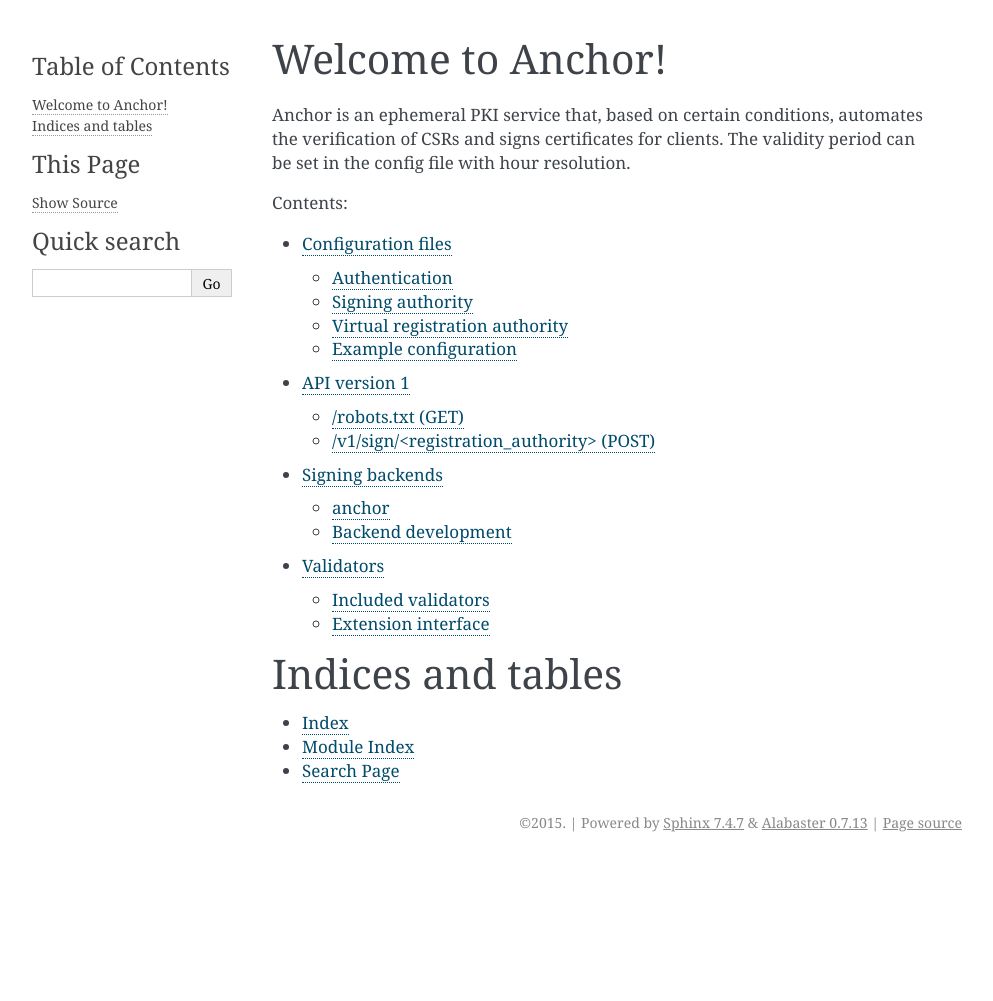
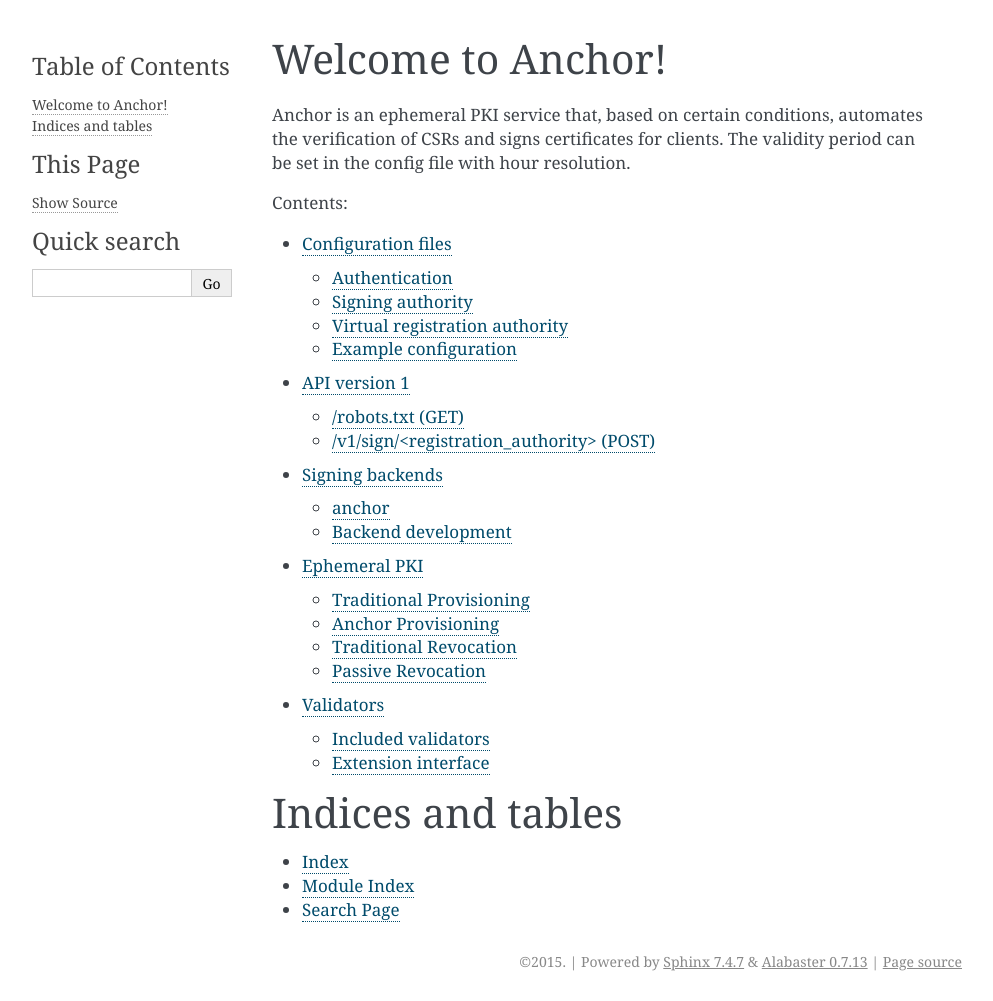
Before and after one commit to openstack-archive/anchor, a Sphinx documentation site: the page built from docs/index.rst, in a window 1280 px wide. Shown: the whole page, without its empty margins (148-1141 px from the left). Built offline with Sphinx 7.4.7, drawn with Linux system fonts in a browser that asks for light colours; before the commit the page ends 900 px from its top, so only the background shows below that; part of the change alters nothing that is shown.

```diff
--- /dev/null
+++ b/docs/ephemeralPKI.rst
@@ -0,0 +1,129 @@
+Ephemeral PKI
+=============
+
+Anchor is a Certificate and Registration Authority built to provide ephemeral
+PKI services for large scale infrastructure deployments such as OpenStack. It
+exists to solve two problems that typically affect PKI deployments but that
+often go ignored by users; securely provision certificates in live environments
+is incredibly difficult and effectively revoking bad certificates is nearly
+impossible with the cryptographic libraries that are available to handle PKI
+operations today.
+
+Traditional Provisioning
+------------------------
+One of the challenges for managing PKI in large infrastructures is ensuring
+that certificates are provisioned securely and effectively. In traditional PKI
+a certificate signing request (CSR) would be created by a user who requires a
+certificate for some service that they are managing. The user would then
+typically submit that CSR to whatever corporate PKI system is in use, likely
+Dogtag_ or Active Directory Certificate Services (ADCS_). That submission would
+then trigger a process of verification that often includes a PKI administrator
+manually inspecting that the various fields within the CSR and approving the
+issuing of a certificate. When the certificate is issued the original requestor
+needs to be notified, often by way of email - the requestor then accesses the
+CA and retrieves their newly signed certificate.
+
+.. _Dogtag: http://pki.fedoraproject.org/wiki/PKI_Main_Page
+.. _ADCS: https://technet.microsoft.com/en-us/windowsserver/dd448615.aspx
+
+This heavily manual process is fraught with opportunities for human error and
+tends to scale very poorly. This workflow may have sufficed for managing the
+certificates that an organization might want to provision at it's edge but it
+cannot cope with the massive number of certificates required for running large
+data centers.
+
+Methods for automatically issuing certificates such as SCEP and ADCS
+auto-enrollment exist to help solve this problem but often require significant
+architectural changes to use them securely. For example, SCEP requires a
+secure network to work (in most cases, if such a network already exists then
+certificates would not be necessary) so it is typically only used when
+infrastructure is provisioned - before being moved into production. ADCS
+auto-enrollment requires all of  your servers to be running on Microsoft
+Windows, which is often not the case for large scale cloud-type environments.
+
+Anchor provides an alternative mechanism for provisioning certificates that
+allows each server in a cluster to request its own certificate while
+enforcing strong issuing policies that introduce capabilities beyond those that
+can be leveraged by the manual process described above - and it can do it at
+large scale.
+
+Anchor Provisioning
+-------------------
+Anchor expects that a machine which requires a certificate will request it
+directly, rather than some user requesting it and then installing it on the
+machine. This requires the machine to somehow track existing certificates and
+request new ones when they expire. There are many ways to approach this and
+often a simple cron.d bash script will suffice. The Cathead_ and Certmonger_
+projects both exist to help with system based certificate management but only
+Cathead natively supports Anchor, however Certmonger can be modified to work
+with Anchor if required.
+
+.. _Cathead: https://github.com/stackforge/cathead
+.. _Certmonger: https://fedorahosted.org/certmonger/
+
+Anchor provides multiple ways for machines to authenticate. The currently
+supported options are LDAP, Keystone and a pre-shared Username/Password
+combination. As every machine in a data centre can potentially have it's own
+set of credentials Anchor can make very fine grained decisions regarding which
+machines should be trusted at any given time. There's more information on
+Anchor authentication in the :doc:`configuration` section.
+
+Along with fine grained access control Anchor, supports various
+:doc:`validators` that can be used by PKI administrators to set tight policy
+constraints on what is allowed within a certificate. These validators provide a
+powerful construct for programmatically verifying that a certificate meets
+policy requirements for a particular environment.
+
+Traditional Revocation
+----------------------
+Certificates can require revocation for a number of reasons, they may no longer
+be required, they may have been incorrectly issued or the private key for a
+certificate may have been compromised.
+
+There are two methods that exist for revoking certificates; Certificate
+Revocation Lists (CRL_) and the Online Certificate Status Protocol (OCSP_).
+Unfortunately neither system is particularly robust when attempting to use them
+within dynamic, large scale environments. CRLs are updated only periodically
+and have significant scale issues when used within systems that change
+certificates regularly. OCSP was created to address a number of the issues that
+hinder CRLs but unfortunately is very poorly supported in cryptographic
+libraries outside of web-browser software. Using OCSP incurs some
+infrastructure overhead because it needs to maintain a level of availability
+that normally requires it to be load balanced to ensure that a responder is
+always available, not receiving an OCSP response will cause a client to not
+trust a certificate.
+
+.. _CRL: https://www.ietf.org/rfc/rfc5280.txt
+.. _OCSP: https://tools.ietf.org/html/rfc6960
+
+To recap; CRLs do not work terribly well in large scale, dynamic environments
+where multiple certificates might be required in a machine's lifetime as it is
+repurposed. OCSP doesn't work outside of web browsers and is of little value
+as a revocation system for large scale infrastructure.
+
+Passive Revocation
+------------------
+During our testing of TLS client libraries it became obvious that OCSP was
+poorly supported and that CRLs weren't reliable enough to provide strong
+assurance that certificates would be revoked when required. We did observe that
+expired certificates were correctly handled in the most common TLS libraries.
+Anchor leverages expiry dates and issues very short lifetime certificates,
+typically certificates will be issued with an expiry date set just 12-24 hours
+into the future.
+
+Rather than attempting to actively revoke a certificate in the tradition sense,
+Anchor will refuse to re-issue a certificate to a bad machine or user. The
+assumption being that a change in policy, or modification to the authentication
+platform is all that is required to ensure that a bad actor cannot gain access
+to certificates. We refer to this process as "Passive Revocation".
+
+When using passive revocation one accepts that there is a certain window of
+compromise when a "bad" certificate may still be used within the system.
+Although this may seem like a sub-optimal way to handle revocation it actually
+results in better performance than more traditional revocation techniques. As
+discussed earlier, CRLs can be unreliable and OCSP is generally not supported
+outside of web browsers. However, even if it were, the passive revocation
+window typically employed by Anchor will be shorter than the OCSP cached
+response when using an OCSP responder. This means that in most typical
+configurations, using Anchor will result in more reliable and timely
+certificate revocation than any other mechanism available today.
--- a/docs/index.rst
+++ b/docs/index.rst
@@ -4,6 +4,8 @@ Welcome to Anchor!
 Anchor is an ephemeral PKI service that, based on certain conditions,
 automates the verification of CSRs and signs certificates for clients.
 The validity period can be set in the config file with hour resolution.
+
+
 
 Contents:
 
@@ -13,7 +15,9 @@ Contents:
    configuration
    api
    signing_backends
+   ephemeralPKI
    validators
+
 
 Indices and tables
 ==================
```
